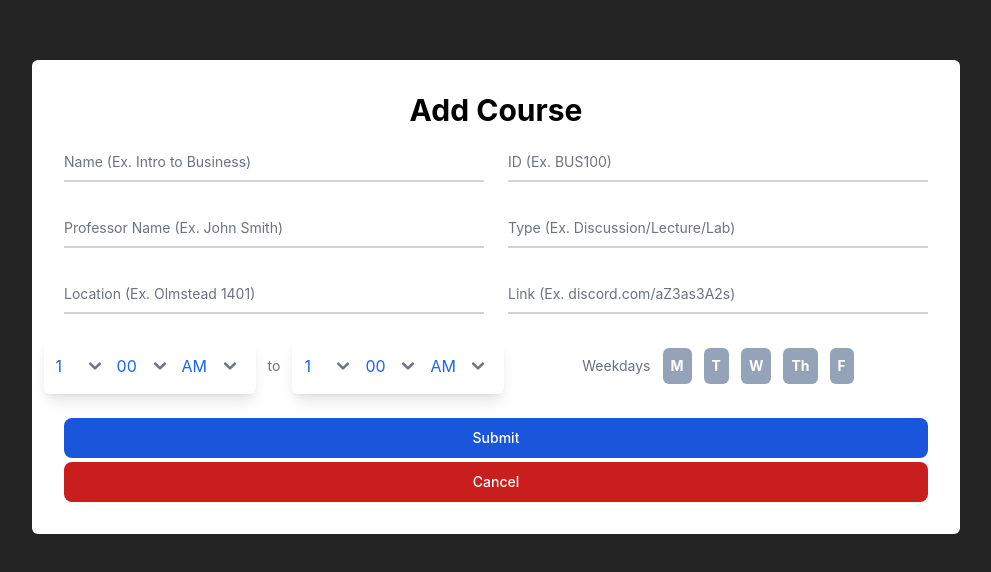
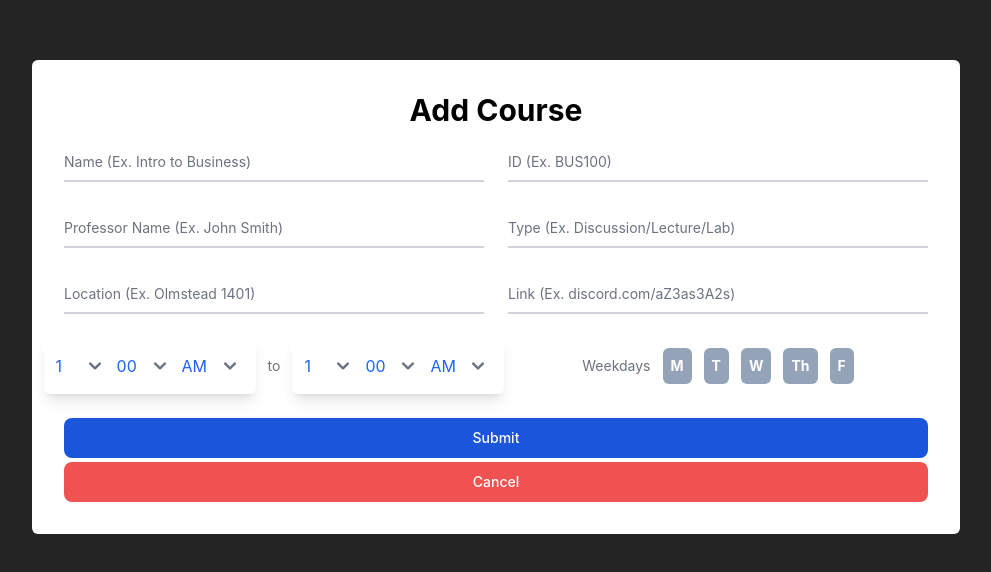
Before and after one commit to andykr1k/CourseBucket, a React (Vite) app: page /add in a window 1280 px wide. Shown: the part 116-688 px from the top of the page, without its empty margins (144-1135 px from the left). Built offline with nearby package versions, Linux system fonts and the light colour scheme.

Commit message:
Fixed Modals

```diff
--- a/src/components/AddCourseModal.jsx
+++ b/src/components/AddCourseModal.jsx
@@ -242,7 +242,7 @@ function AddCourseModal({close}) {
             </div>
           </div>
           <button type="submit" className="text-white bg-blue-700 hover:bg-blue-800 focus:ring-4 focus:outline-none focus:ring-blue-300 font-medium rounded-lg text-sm w-full px-5 py-2.5 text-center dark:bg-blue-600 dark:hover:bg-blue-700 dark:focus:ring-blue-800">Submit</button>
-          <button className="text-white bg-red-700 hover:bg-red-800 focus:ring-4 focus:outline-none focus:ring-blue-300 font-medium rounded-lg text-sm w-full px-5 py-2.5 text-center dark:bg-red-600 dark:hover:bg-blue-700 dark:focus:ring-red-800 mt-1" onClick={() => close(false)}>Cancel</button>
+          <button className="text-white bg-red-500 hover:bg-red-700 focus:ring-4 focus:outline-none focus:ring-blue-300 font-medium rounded-lg text-sm w-full px-5 py-2.5 text-center dark:bg-red-600 dark:hover:bg-blue-700 dark:focus:ring-red-800 mt-1" onClick={() => close(false)}>Cancel</button>
         </form>
       </div>
     )
--- a/src/components/AddSectionModal.jsx
+++ b/src/components/AddSectionModal.jsx
@@ -229,7 +229,7 @@ function AddSectionModal({close, name, id}) {
             </div>
           </div>
           <button type="submit" className="text-white bg-blue-700 hover:bg-blue-800 focus:ring-4 focus:outline-none focus:ring-blue-300 font-medium rounded-lg text-sm w-full px-5 py-2.5 text-center dark:bg-blue-600 dark:hover:bg-blue-700 dark:focus:ring-blue-800">Submit</button>
-          <button className="text-white bg-red-700 hover:bg-red-800 focus:ring-4 focus:outline-none focus:ring-blue-300 font-medium rounded-lg text-sm w-full px-5 py-2.5 text-center dark:bg-red-600 dark:hover:bg-blue-700 dark:focus:ring-red-800 mt-1" onClick={() => close(false)}>Cancel</button>
+          <button className="text-white bg-red-500 hover:bg-red-700  focus:ring-4 focus:outline-none focus:ring-blue-300 font-medium rounded-lg text-sm w-full px-5 py-2.5 text-center dark:bg-red-600 dark:hover:bg-blue-700 dark:focus:ring-red-800 mt-1" onClick={() => close(false)}>Cancel</button>
         </form>
       </div>
     )
```
